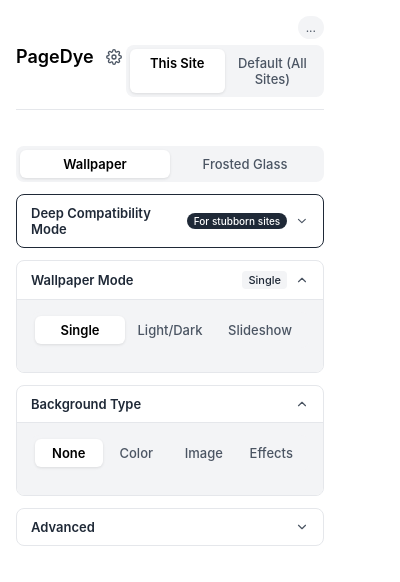
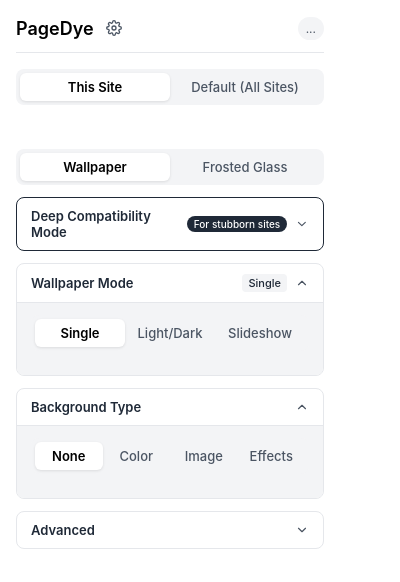
Before and after one commit to OnyxAxisOwO/PageDye, a browser extension: page popup/popup.html in a window 400 px wide. Shown: the top 582 px of the page. Drawn offline with Linux system fonts and the light colour scheme.

Commit message:
fix: popup's site/default toggle wrapping onto two lines
It shared a header row with the domain badge, which squeezed it too
narrow for "全站默认" to fit on one line. Moved it to its own full-width
row below the header, matching the wallpaper/frosted-glass toggle's
layout, and added white-space: nowrap as a safety net there and on the
equivalent PageDye Lite panel toggle.

```diff
--- a/popup/popup.css
+++ b/popup/popup.css
@@ -118,20 +118,12 @@ h1 {
   transform: rotate(45deg);
 }
 
-.header-side {
-  display: flex;
-  flex-direction: column;
-  align-items: flex-end;
-  gap: 6px;
-}
-
 .target-tabs {
-  padding: 2px;
+  margin-bottom: 8px;
 }
 
 .target-tabs label {
-  padding: 4px 10px;
-  font-size: 11px;
+  white-space: nowrap;
 }
 
 .target-hint {
--- a/popup/popup.html
+++ b/popup/popup.html
@@ -19,8 +19,8 @@
           </svg>
         </button>
       </div>
-      <div class="header-side">
       <span id="current-domain" class="domain-badge">...</span>
+    </header>
     <div class="segmented-control target-tabs" id="target-tabs">
       <input type="radio" name="targetTab" value="site" id="target-site" checked>
       <label for="target-site" data-i18n="targetSite">This Site</label>
@@ -28,8 +28,6 @@
       <input type="radio" name="targetTab" value="default" id="target-default">
       <label for="target-default" data-i18n="targetDefault">Default (All Sites)</label>
     </div>
-      </div>
-    </header>
     <p class="hint target-hint" id="target-hint"></p>
 
     <main>
--- a/userscript/pagedye.user.js
+++ b/userscript/pagedye.user.js
@@ -2534,6 +2534,7 @@
         flex: 1; display: flex; align-items: center; justify-content: center; gap: 5px;
         min-height: 32px; padding: 6px 8px; border-radius: calc(var(--pd-radius-md) - 3px); border: none;
         background: transparent; color: var(--pd-text-secondary); font-size: 12.5px; cursor: pointer;
+        white-space: nowrap;
         transition: background 0.15s ease, color 0.15s ease, box-shadow 0.15s ease;
       }
       .pd-seg button.active { background: var(--pd-card); color: var(--pd-text); box-shadow: 0 1px 3px var(--pd-shadow); font-weight: 600; }
```
Lines whose indentation alone changed are shown as unchanged.
